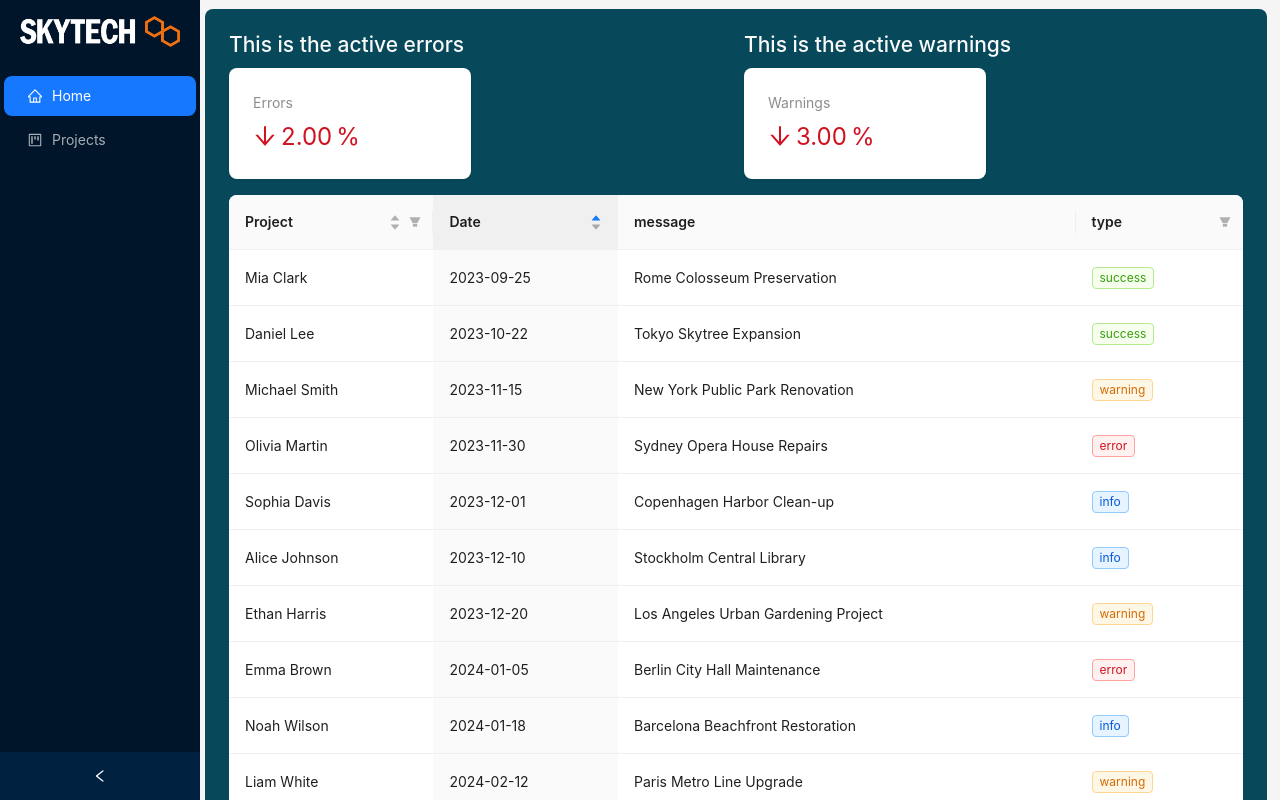
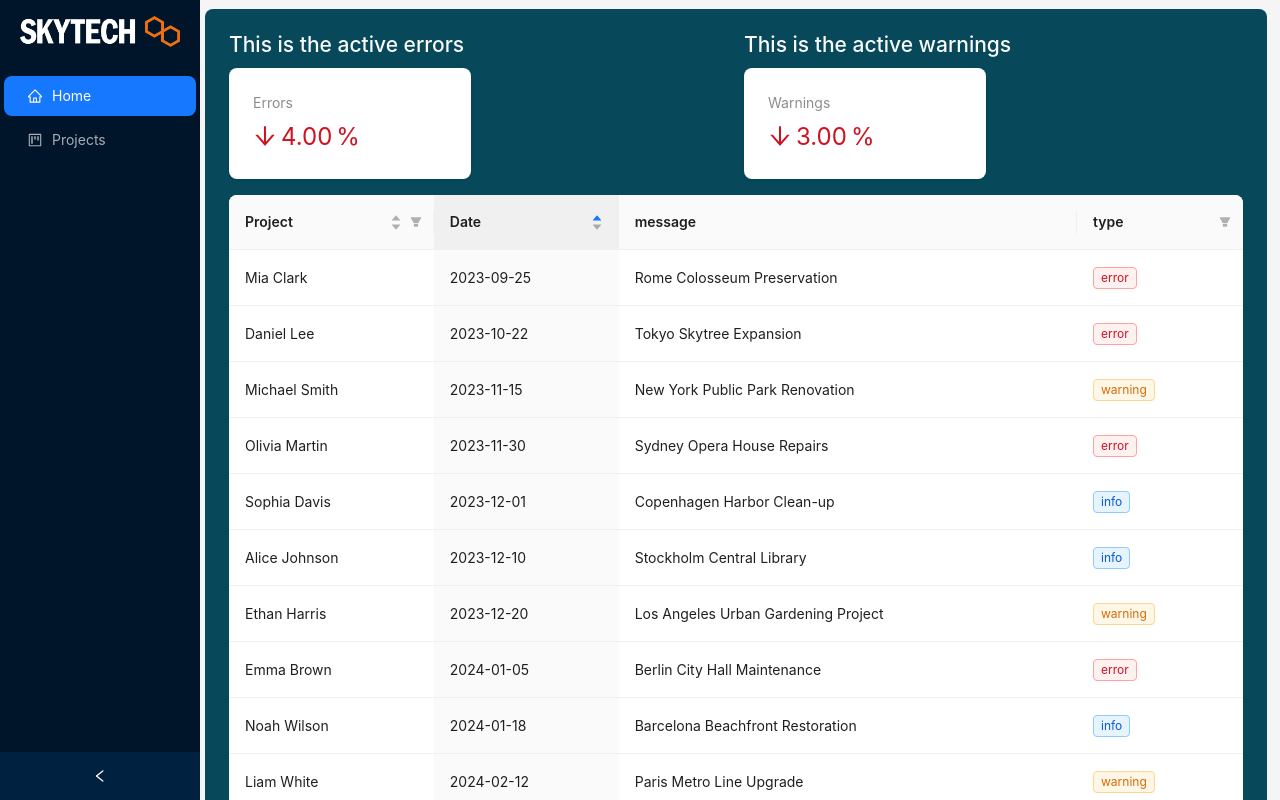
Before and after one commit to MrKalleP/event-frontend, a React (Vite) app: page / in a window 1280 px wide. Shown: the top 800 px of the page. Built offline with nearby package versions, Linux system fonts and the light colour scheme.

Commit message:
fixed some more colors in type

```diff
--- a/src/components/TableHomePage.tsx
+++ b/src/components/TableHomePage.tsx
@@ -2,7 +2,6 @@ import React from 'react';
 import { Table, Tag } from 'antd';
 import type { TableColumnsType, TableProps } from 'antd';
 import test_data from "../utils/testdata.json";
-
 
 
 interface DataType {
@@ -57,10 +56,9 @@ const project_columns: TableColumnsType<DataType> = [
         onFilter: (value, record) => record.type.includes(value as string),
         render: (type: string) => {
             const colorMap: Record<string, string> = {
-                success: "green",
+                info: "blue",
                 error: "red",
                 warning: "orange",
-                info: "blue",
             };
             return <Tag color={colorMap[type] || "default"}>{type}</Tag>;
         },
--- a/src/utils/testdata.json
+++ b/src/utils/testdata.json
@@ -24,7 +24,7 @@
         "id": "4",
         "project": "Daniel Lee",
         "date": "2023-10-22",
-        "type": "success",
+        "type": "error",
         "message": "Tokyo Skytree Expansion"
     },
     {
@@ -59,7 +59,7 @@
         "id": "9",
         "project": "Mia Clark",
         "date": "2023-09-25",
-        "type": "success",
+        "type": "error",
         "message": "Rome Colosseum Preservation"
     },
     {
```
